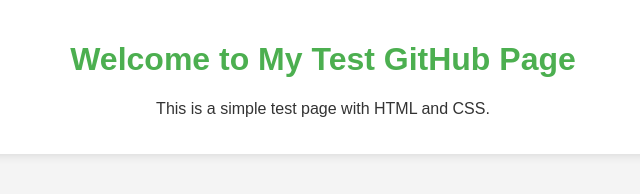
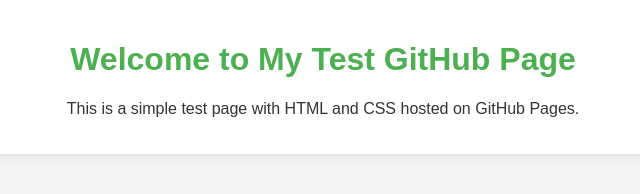
Before and after one commit to johnsmith7748/nova, a plain HTML site: page index.html in a window 1280 px wide. Shown: the whole page, without its empty margins (317-957 px from the left). Drawn offline with Linux system fonts and the light colour scheme.

Commit message:
Update index.html

```diff
--- a/index.html
+++ b/index.html
@@ -9,7 +9,7 @@
 <body>
     <div class="container">
         <h1>Welcome to My Test GitHub Page</h1>
-        <p>This is a simple test page with HTML and CSS.</p>
+        <p>This is a simple test page with HTML and CSS hosted on GitHub Pages.</p>
     </div>
 </body>
 </html>
```
